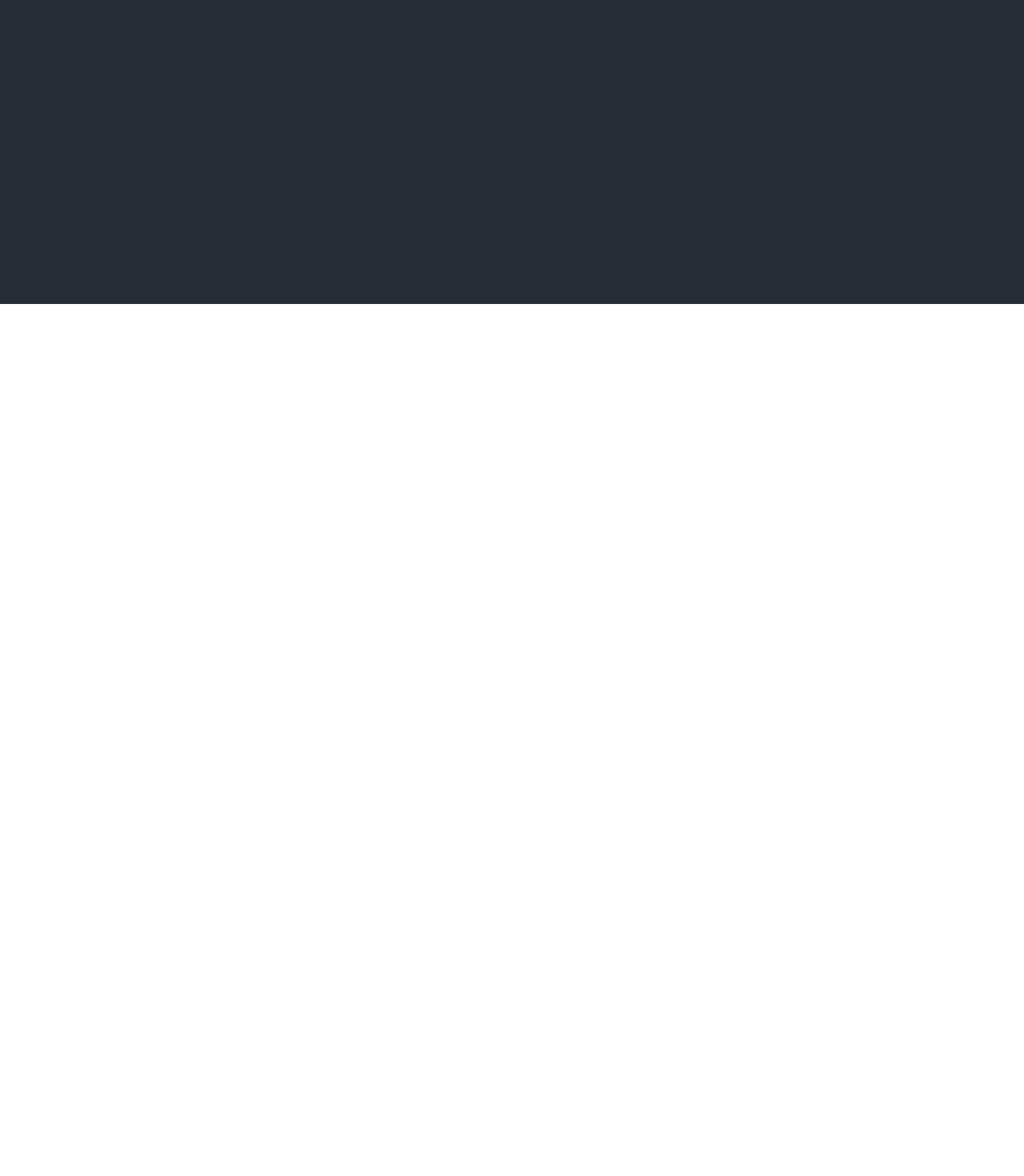
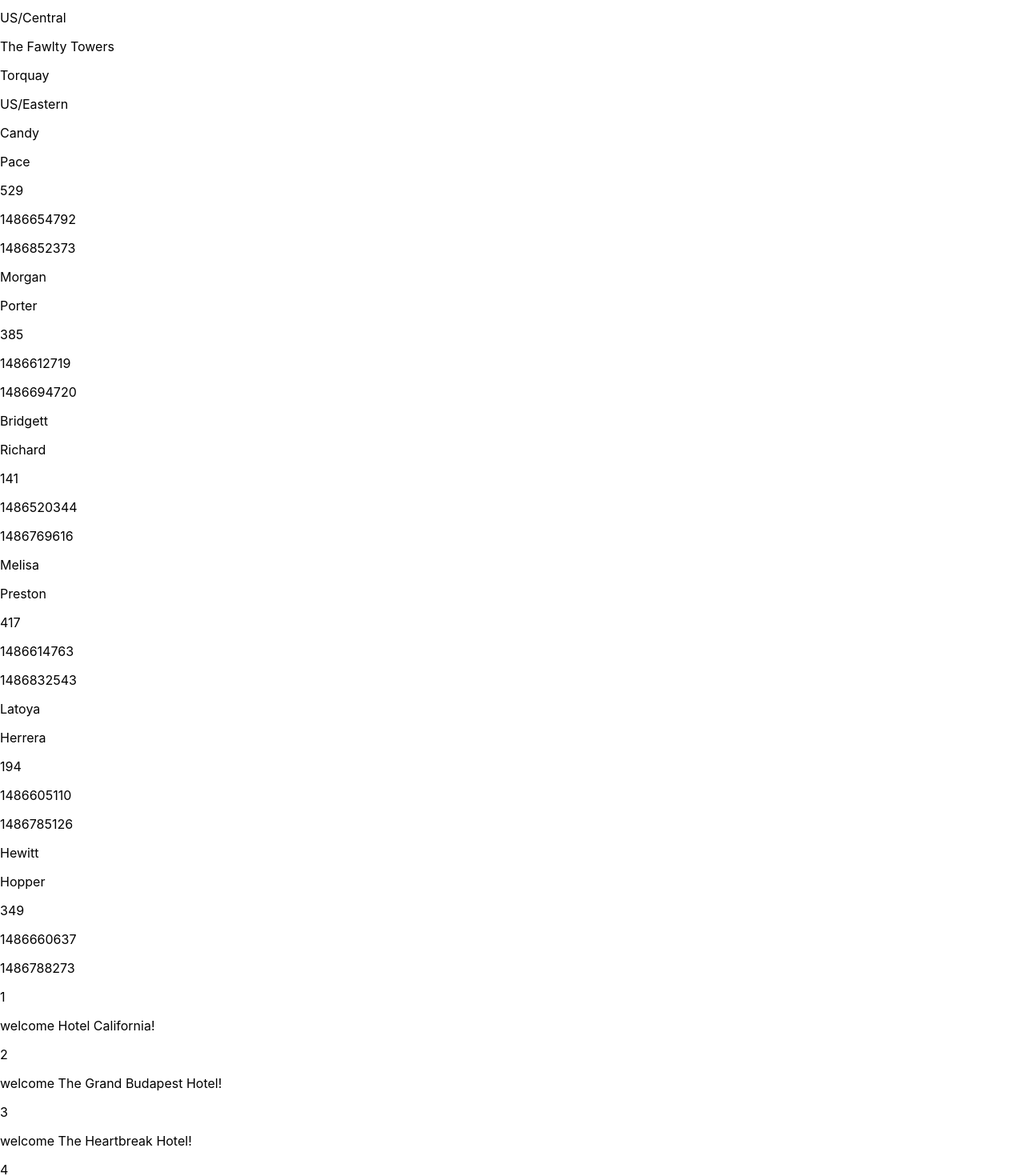
Before and after one commit to CardinalNavigation/hotelmessagingapp, a React (Create React App) app: page / in a window 1280 px wide. Shown: the part 420-1890 px from the top of the page at 80% size. Before the commit the page ends 800 px from the top, so only its background shows below. Built offline with nearby package versions, Linux system fonts and the light colour scheme.

Commit message:
Playing around with JSON Displaying now that I have it imported, will work on ways to allow user to select outgoing message. Working it all into top level App.js in order to get it working, may get it pushed into seperate components if I have time

```diff
--- a/public/index.html
+++ b/public/index.html
@@ -1,43 +1,18 @@
 <!DOCTYPE html>
 <html lang="en">
+
 <head>
   <meta charset="utf-8" />
   <link rel="icon" href="%PUBLIC_URL%/favicon.ico" />
   <meta name="viewport" content="width=device-width, initial-scale=1" />
   <meta name="theme-color" content="#000000" />
-    <meta
-      name="description"
-      content="Web site created using create-react-app"
-    />
-    <link rel="apple-touch-icon" href="%PUBLIC_URL%/logo192.png" />
-    <!--
-      manifest.json provides metadata used when your web app is installed on a
-      user's mobile device or desktop. See https://developers.google.com/web/fundamentals/web-app-manifest/
-    -->
-    <link rel="manifest" href="%PUBLIC_URL%/manifest.json" />
-    <!--
-      Notice the use of %PUBLIC_URL% in the tags above.
-      It will be replaced with the URL of the `public` folder during the build.
-      Only files inside the `public` folder can be referenced from the HTML.
-
-      Unlike "/favicon.ico" or "favicon.ico", "%PUBLIC_URL%/favicon.ico" will
-      work correctly both with client-side routing and a non-root public URL.
-      Learn how to configure a non-root public URL by running `npm run build`.
-    -->
+  <meta name="description" content="Web site created using create-react-app" />
   <title>React App</title>
 </head>
+
 <body>
   <noscript>You need to enable JavaScript to run this app.</noscript>
   <div id="root"></div>
-    <!--
-      This HTML file is a template.
-      If you open it directly in the browser, you will see an empty page.
+</body>
 
-      You can add webfonts, meta tags, or analytics to this file.
-      The build step will place the bundled scripts into the <body> tag.
-
-      To begin the development, run `npm start` or `yarn start`.
-      To create a production bundle, use `npm run build` or `yarn build`.
-    -->
-  </body>
 </html>
--- a/src/components/App.css
+++ b/src/components/App.css
@@ -1,4 +1,4 @@
-.App {
+/* .App {
   text-align: center;
 }
 
@@ -35,4 +35,4 @@
   to {
     transform: rotate(360deg);
   }
-}
+} */
--- a/src/components/App.js
+++ b/src/components/App.js
@@ -1,12 +1,46 @@
 import "./App.css";
 import companyData from "../data/Companies.json";
+import guestData from "../data/Guests.json";
+import messageData from "../data/Messages.json";
+
+//First we will get the JSON Data Imported ✅
+//Then we will set up a system to manipulate the data using buttons and selectors
+//Then We will Deploy to Vercel
+// We need to create an object to use to manipulate messages with the data in here.
 
 function App() {
+  console.log(companyData);
+  console.log(companyData[0].id);
   return (
     <div className="App">
       <header className="App-header">Hotel Messaging App</header>
       <div>
-
+        {companyData.map((company) => (
+          <div key={company.id}>
+            <p>{company.company}</p>
+            <p>{company.city}</p>
+            <p>{company.timezone}</p>
+          </div>
+        ))}
+      </div>
+      <div>
+        {guestData.map((guest) => (
+          <div key={guest.id}>
+            <p>{guest.firstName}</p>
+            <p>{guest.lastName}</p>
+            <p>{guest.reservation.roomNumber}</p>
+            <p>{guest.reservation.startTimestamp}</p>
+            <p>{guest.reservation.endTimestamp}</p>
+          </div>
+        ))}
+      </div>
+      <div>
+        {messageData.map((message) => (
+          <div key={message.id}>
+            <p>{message["company id"]}</p>
+            <p>{message.message}</p>
+          </div>
+        ))}
       </div>
     </div>
   );
```
Lines whose indentation alone changed are shown as unchanged.
